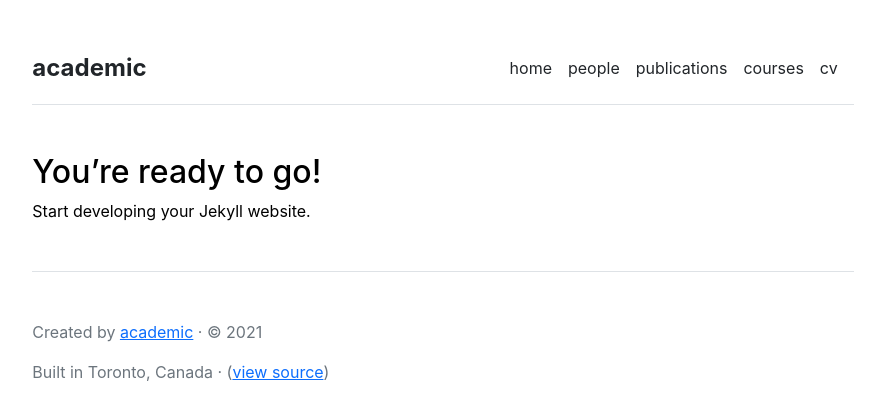
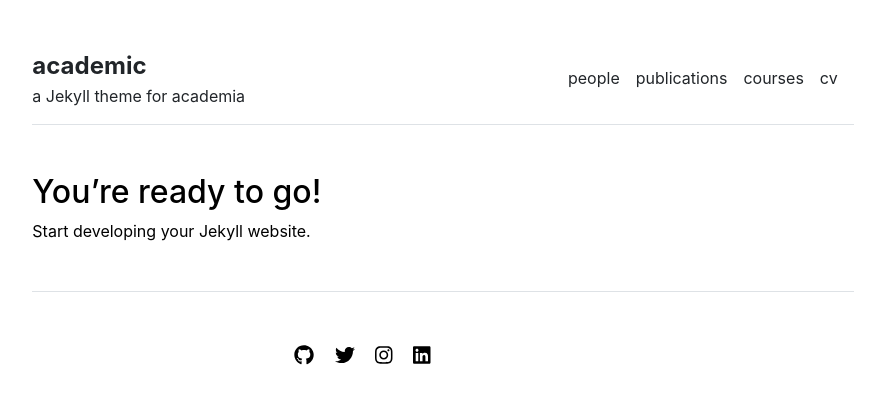
Before and after one commit to LeNPaul/academic, a Jekyll site: the page built from index.md, in a window 1280 px wide. Shown: the top 420 px of the page, without its empty margins (197-1082 px from the left). Built offline with Jekyll 4.4.1, drawn with Linux system fonts in a browser that asks for light colours.

Commit message:
#3 Add social media icons to footer and add description subtitle to header

```diff
--- a/_config.yml
+++ b/_config.yml
@@ -2,3 +2,9 @@ url: "" # the base hostname & protocol for your site, e.g. http://example.com
 baseurl: "" # the subpath of your site, e.g. /blog
 title: "academic" # the name of your site, e.g. ACME Corp.
 description: "a Jekyll theme for academia"
+
+social:
+- {icon: 'github', link: 'https://github.com/LeNPaul'}
+- {icon: 'twitter', link: 'https://twitter.com/paululele'}
+- {icon: 'instagram', link: 'https://instagram.com/paululele'}
+- {icon: 'linkedin', link: 'https://linkedin.com/in/lenpaul'}
--- a/_data/settings.yml
+++ b/_data/settings.yml
@@ -1,5 +1,4 @@
 menu:
-- {name: 'home', path: '', url: ''}
 - {name: 'people', path: '', url: ''}
 - {name: 'publications', path: '', url: ''}
 - {name: 'courses', path: '', url: ''}
--- a/_includes/footer.html
+++ b/_includes/footer.html
@@ -1,9 +1,5 @@
 <footer class="pt-5 my-5 text-muted border-top">
   <div class="row">
-    <div class="col-md-6">
-      <p>Created by <a href="mailto:{{ site.email }}">{{ site.title }}</a> &middot; &copy; {{ 'now' | date: "%Y" }}</p>
-      <p>Built in Toronto, Canada &middot; (<a href="https://github.com/LeNPaul/full-circle">view source</a>)</p>
-    </div>
     <div class="col-md-6 text-end social-media-icons">
       {% for item in site.social %}
         <a href="{{ item.link }}" class="ms-3 fs-5"><i class="fab fa-{{ item.icon }}"></i></a>
--- a/_includes/header.html
+++ b/_includes/header.html
@@ -1,10 +1,15 @@
 <header class="d-flex flex-column flex-md-row align-items-center pb-3 mb-5 border-bottom">
-  <a href="/" class="d-flex align-items-center text-dark text-decoration-none">
-    <span class="fs-4 fw-bold">{{ site.title }}</span>
-  </a>
+  <div>
+    <a href="{{ site.github.url }}" class="d-flex align-items-center text-dark text-decoration-none">
+      <span class="fs-4 fw-bold">{{ site.title }}</span>
+    </a>
+    <a href="{{ site.github.url }}" class="d-flex align-items-center text-dark text-decoration-none">
+      <span>{{ site.description }}</span>
+    </a>
+  </div>
   <nav class="d-inline-flex mt-2 mt-md-0 ms-md-auto">
     {% for item in site.data.settings.menu %}
-      <a class="me-3 py-2 text-dark text-decoration-none" href="{{ site.github.url }}/{{ item.path }}/{{ item.url }}">{{ item.name }}</a>
+      <a class="me-3 py-2 text-dark text-decoration-none" href="{{ site.github.url }}{{ item.path }}{{ item.url }}">{{ item.name }}</a>
     {% endfor %}
   </nav>
 </header>
--- a/_sass/main.scss
+++ b/_sass/main.scss
@@ -7,3 +7,7 @@ body {
   color: $bodyColor;
   font-family: $bodyFont;
 }
+
+.social-media-icons a {
+  color: $bodyColor;
+}
```
